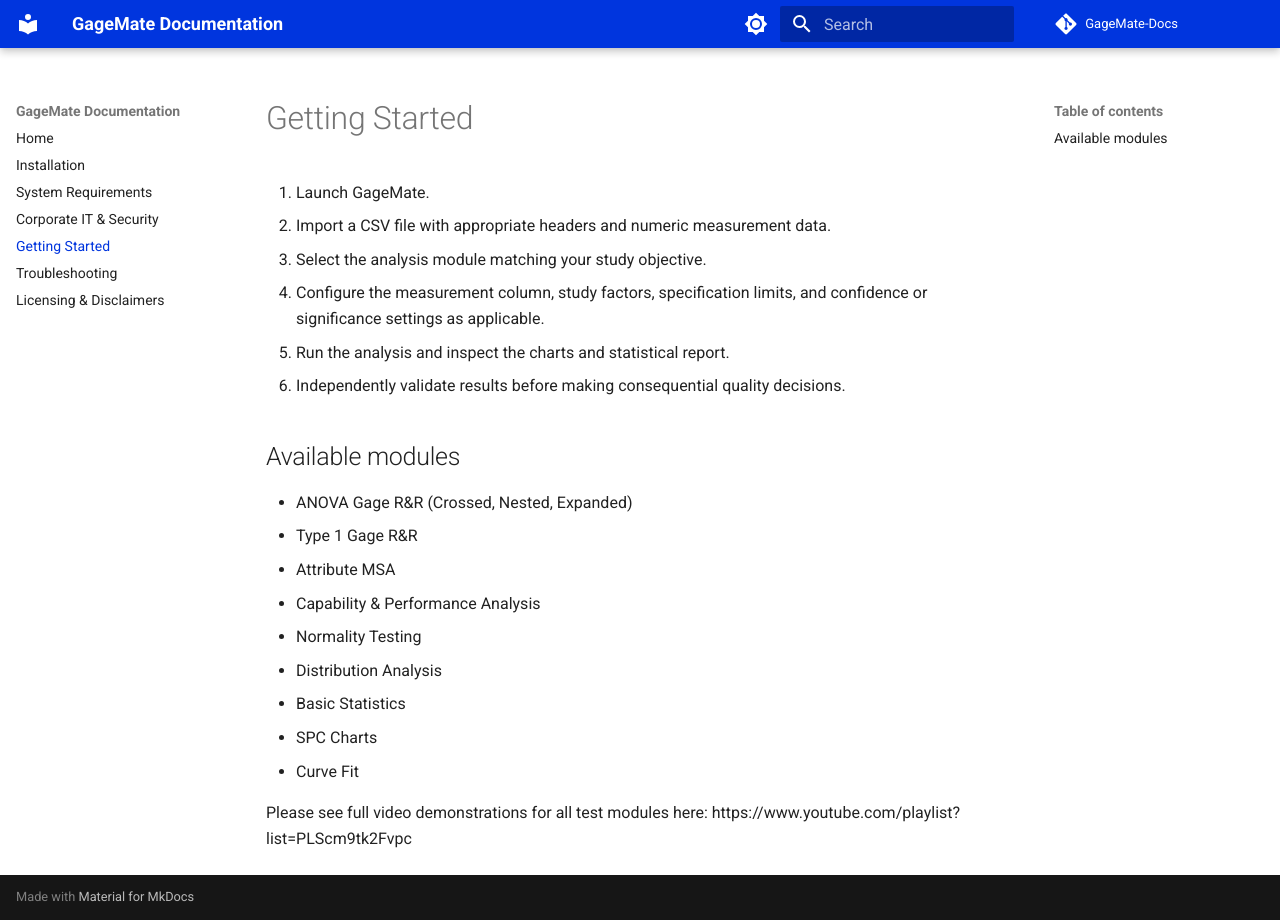
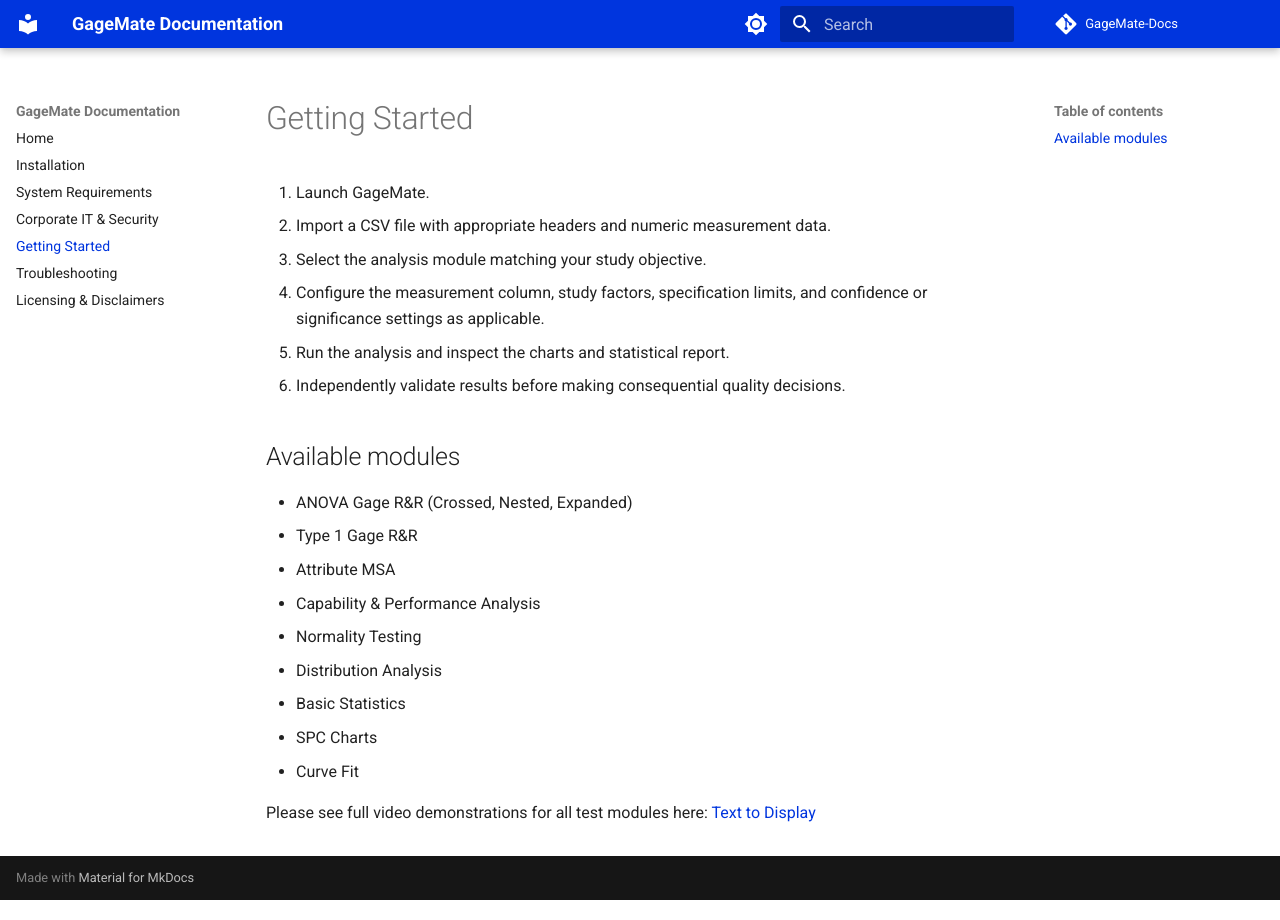
Before and after one commit to braml22813/GageMate-Docs, an MkDocs documentation site: the page built from docs/getting-started.md, in a window 1280 px wide. Built offline with MkDocs 1.6.1 and Material for MkDocs 9.7.7, drawn with Linux system fonts in a browser that asks for light colours; comment, search, counter and statistics services are not loaded.

Commit message:
Update getting-started.md

```diff
--- a/docs/getting-started.md
+++ b/docs/getting-started.md
@@ -20,4 +20,4 @@
 - Curve Fit
 
 Please see full video demonstrations for all test modules here:
-https://www.youtube.com/playlist?list=PLScm9tk2Fvpc
+[Text to Display](https://www.youtube.com/playlist?list=PLScm9tk2Fvpc)
```
